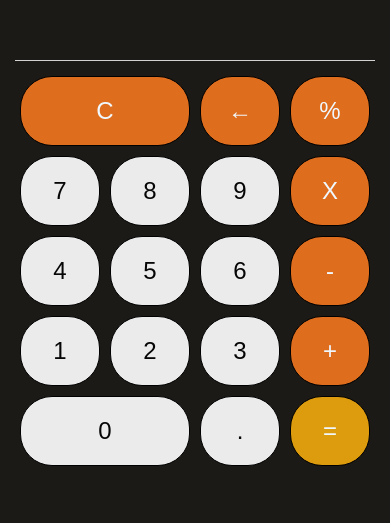
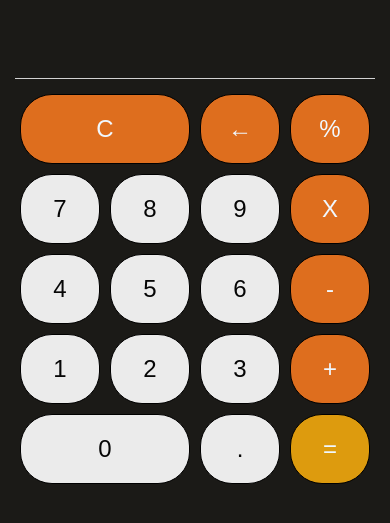
Before and after one commit to martinimbastari/Calculadora, a plain HTML site: page index.html in a window 390 px wide. Shown: the part 351-874 px from the top of the page. Drawn offline with Linux system fonts and the light colour scheme.

Commit message:
modifique los estilos en mobile .3

```diff
--- a/index.css
+++ b/index.css
@@ -100,8 +100,9 @@ button:focus {
     }
 
     .calculadora {
+        margin-top: 80px;
     grid-template-columns: repeat(4, 90px);
-    grid-template-rows: 422px repeat(5, 80px) ;
+    grid-template-rows: 400px repeat(5, 80px) ;
     justify-content: center;
     height: 100vh;
     width: 100%;
```
